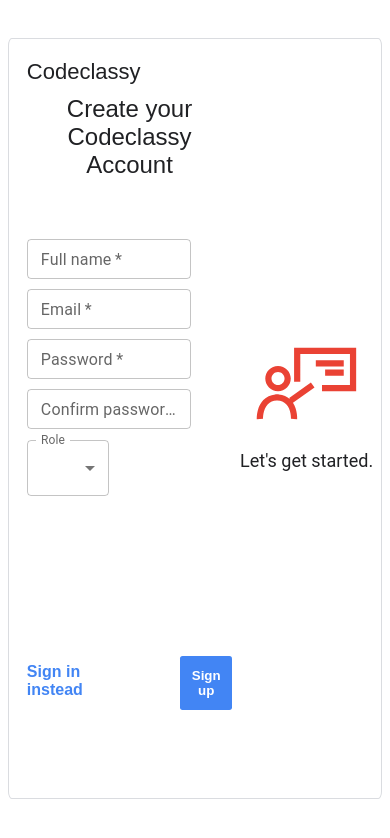
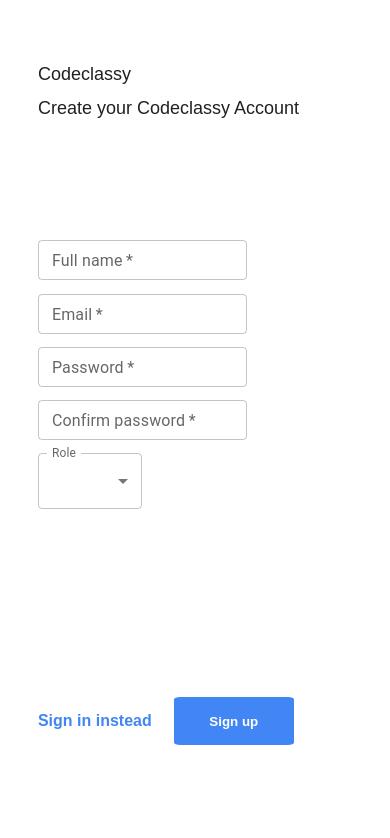
Before and after one commit to Rubix982/CodeClassy, a Next.js app in the folder frontend/: page /register in a window 390 px wide. Shown: the top 838 px of the page. Built offline with nearby package versions, Linux system fonts and the light colour scheme.

Commit message:
made register responsive

```diff
--- a/frontend/src/components/RegisterForm/RegisterForm.js
+++ b/frontend/src/components/RegisterForm/RegisterForm.js
@@ -70,11 +70,16 @@
 
                     <div className={RegisterFormStyling.leftformfooter}>
 
-                        <Link href="/login">
-                            <a className={RegisterFormStyling.signin}> Sign in instead </a>
-                        </Link>
+                        <div className={RegisterFormStyling.leftformfooterleft}>
+                            <Link href="/login">
+                                <a className={RegisterFormStyling.signin}> Sign in instead </a>
+                            </Link>
+                        </div>
 
-                        <button className={RegisterFormStyling.register}> Sign up </button>
+                        <div className={RegisterFormStyling.leftformfooterright}>
+                            <button className={RegisterFormStyling.register}> Sign up </button>
+                        </div>
+
                     </div>
 
                 </div>
--- a/frontend/styles/RegisterForm/RegisterForm.module.css
+++ b/frontend/styles/RegisterForm/RegisterForm.module.css
@@ -70,18 +70,27 @@
 }
 
 .leftformfooter {
-    /* background-color: darkgray; */
-    display: inline-flex;
+    display: grid;
+    grid-template-columns: 50% 50%;
     height: 20%;
     width: 100%;
 }
 
+.leftformfooterleft {
+    display: flex;
+    align-items: center;
+}
+
+.leftformfooterright {
+    display: flex;
+    align-items: center;
+    justify-content: center;
+}
+
 .signin{
     color: #4285f4;
-    height: 15%;
     text-decoration: none;
     font-weight: bold;
-    margin-top: 8%;
     font-family: 'Google Sans','Noto Sans Myanmar UI',arial,sans-serif;
 }
 
@@ -92,10 +101,8 @@
 
 .register {
     background-color: #4285f4;
-    margin-top: 5%;
-    margin-left: 30%;
-    height: 35%;
-    width: 30%;
+    height: 48px;
+    width: 120px;
     color: #ffffff;
     font-weight: 700;
     border-radius: 5%;
@@ -113,7 +120,6 @@
     flex-direction: column;
     justify-content: center;
     align-items: center;
-    /* background-color: crimson; */
 }
 
 .rightform h2 {
@@ -125,3 +131,45 @@
     font-family: roboto,'Noto Sans Myanmar UI',arial,sans-serif;
     margin-bottom: 20%;
 }
+
+
+@media (max-width: 768px) {
+
+    .form {
+        display: flex;
+        border: none;
+    }
+
+    .rightform {
+        display: none;
+    }
+
+    .container {
+        justify-content: center;
+    }
+}
+
+
+@media (max-width: 480px) {
+
+    .form {
+        display: flex;
+        border: none;
+    }
+
+    .leftformheader h2 {
+        font-size: 18px;
+    }
+
+    .leftformheader h1 {
+        font-size: 18px;
+    }
+
+    .rightform {
+        display: none;
+    }
+
+    .container {
+        justify-content: center;
+    }
+}
```
